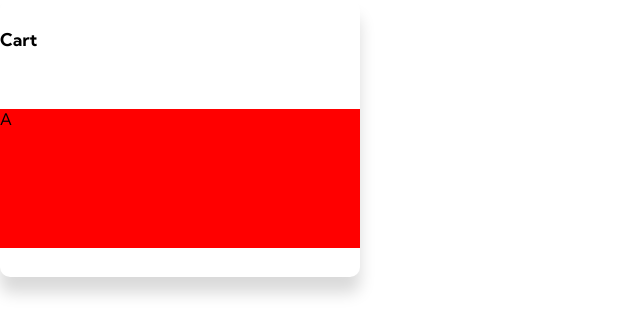
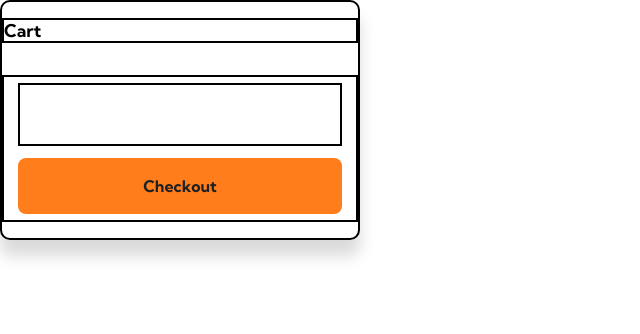
Before and after one commit to nonso01/14-fem-soln, a Vue app: page / in a window 1280 px wide. Shown: the top 334 px of the page, without its empty margins (0-640 px from the left). Built offline with nearby package versions, Linux system fonts and the light colour scheme.

Commit message:
Cart component

```diff
--- a/src/App.vue
+++ b/src/App.vue
@@ -29,7 +29,7 @@ function handleAddToCart() {
   /> -->
 
   <!-- <Added /> -->
-   <Cart />
+  <Cart :added="true" />
 </template>
 
 <style scoped></style>
--- a/src/components/Added.vue
+++ b/src/components/Added.vue
@@ -19,7 +19,7 @@ div {
   border: 2px solid transparent;
   outline-offset: 2px;
   outline: 4px solid var(--pale-orange);
- /* animation: name duration timing-function delay iteration-count direction fill-mode; */
+  /* animation: name duration timing-function delay iteration-count direction fill-mode; */
 }
 
 span {
--- a/src/components/Cart.vue
+++ b/src/components/Cart.vue
@@ -1,15 +1,21 @@
 <script setup>
 const props = defineProps({
   handleCheckout: Function,
+  added: Boolean,
 });
 </script>
 
 <template>
-  <div class="cart flex column">
-    <span class="title">Cart</span>
-    <div class="d">
-      <div class="d-price">A</div>
-      <div class="checkout"></div>
+  <div class="cart flex column bd">
+    <span class="title bd">Cart</span>
+    <div class="d flex column bd">
+      <template v-if="added">
+        <div class="d-p bd">
+          <div class="image"></div>
+          <div class="calc"></div>
+        </div>
+        <div class="d-c flex center">Checkout</div>
+      </template>
     </div>
   </div>
 </template>
@@ -22,15 +28,26 @@ const props = defineProps({
 
 .cart {
   width: 360px;
-  aspect-ratio: 1.3/1;
+  aspect-ratio: 1.5/1;
   background-color: var(--white);
   box-shadow: 0 1rem 1rem rgb(0 0 0 / 0.15);
   border-radius: 0.625rem;
   justify-content: space-around;
 }
 .d {
-  /* border-top: 1px solid red; */
-  height: 50%;
-  background-color: red;
+  /* border-top: 1.5px solid var(--grayish-blue); */
+  flex-grow: 0.65;
+  justify-content: space-around;
+  padding-inline: 4%;
+  .d-p {
+    flex-grow: 0.5;
+  }
+  .d-c {
+    flex-grow: 0.3;
+    background-color: var(--orange);
+    border-radius: 0.5rem;
+    font-weight: bold;
+    color: var(--very-dark-blue);
+  }
 }
 </style>
```
